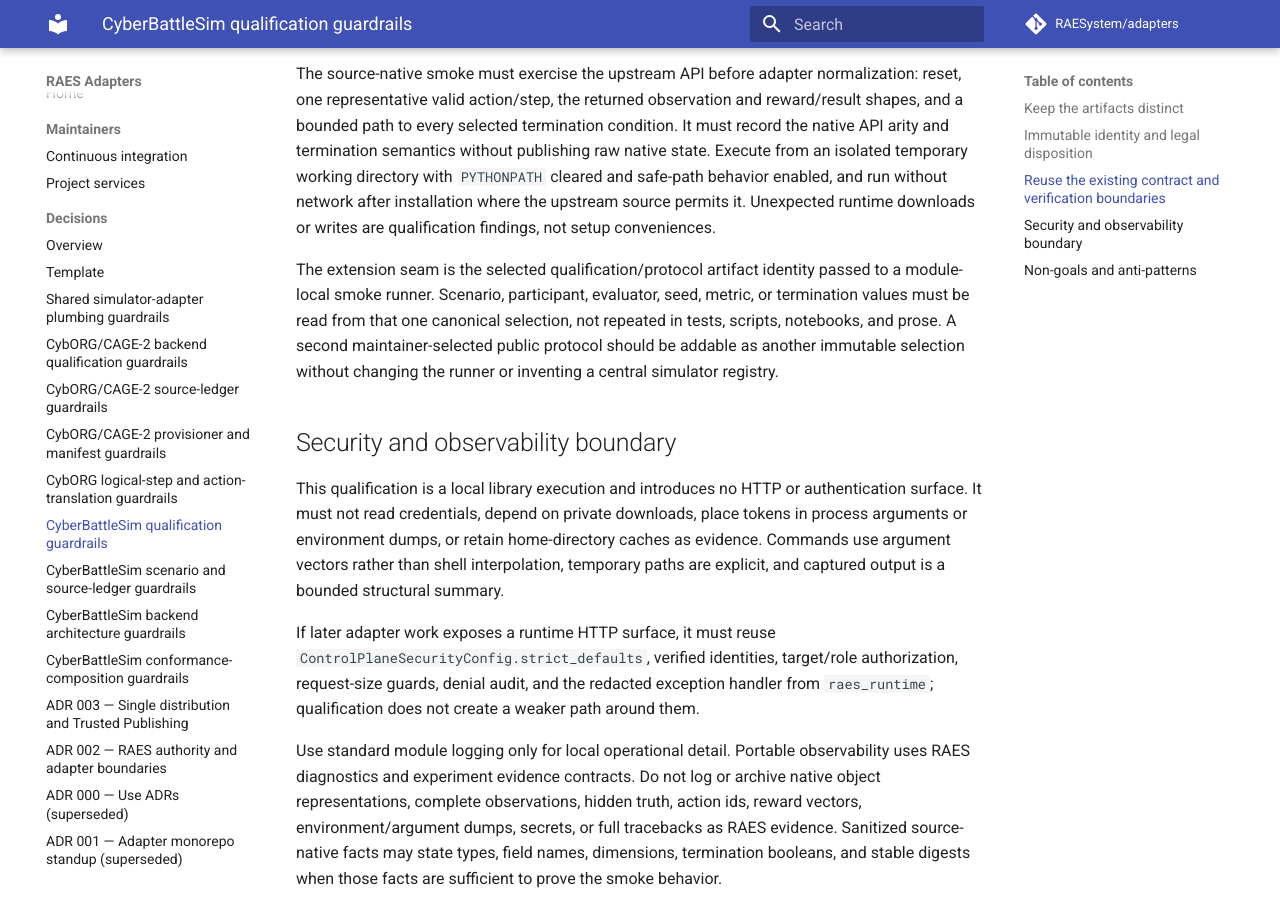
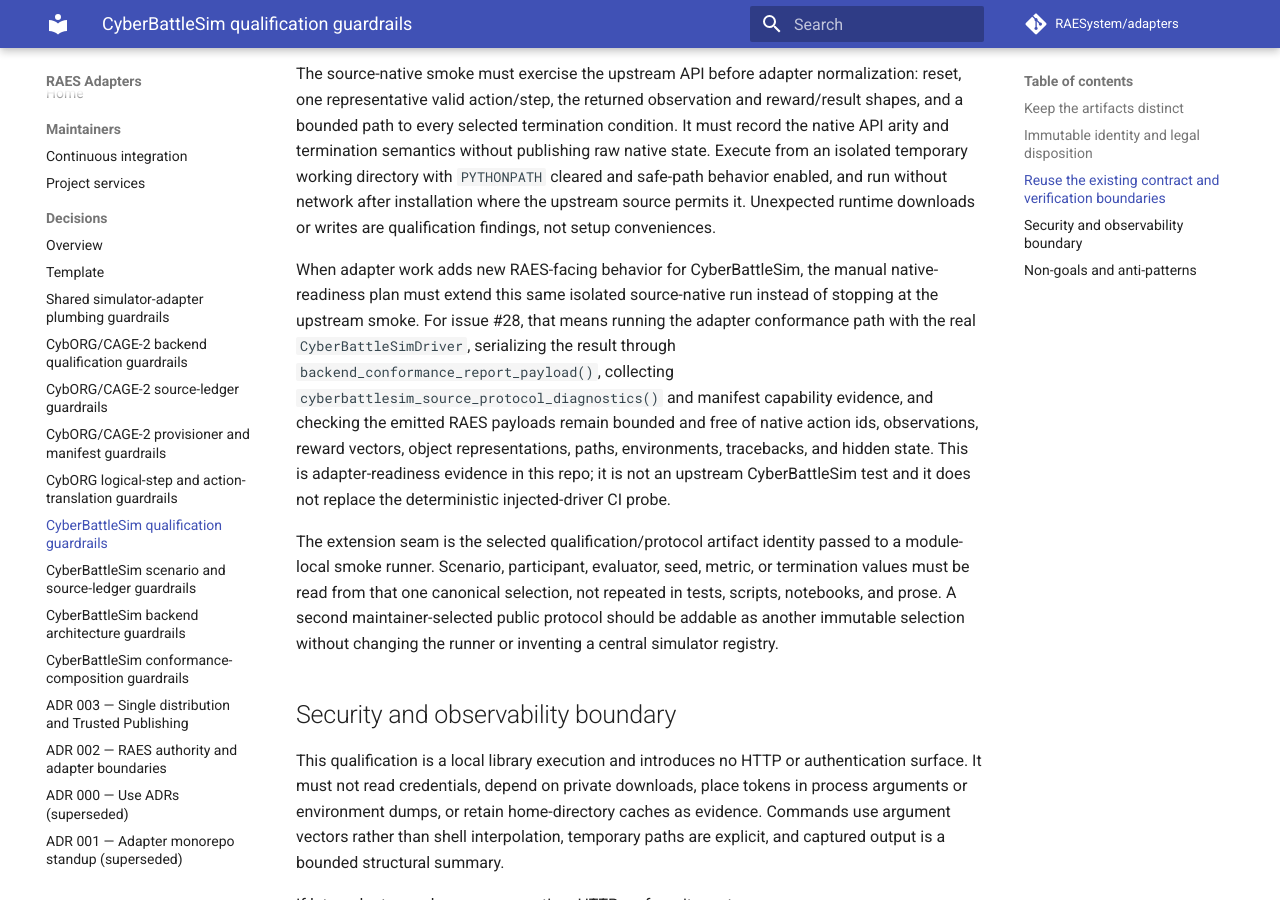
Before and after one commit to OpenRAE/adapters, an MkDocs documentation site: the page built from docs/decisions/cyberbattlesim-qualification-guardrails.md, in a window 1280 px wide and 900 px high, scrolled down 3183 px. Built offline with MkDocs 1.6.1 and Material for MkDocs 9.7.7, drawn with Linux system fonts in a browser that asks for light colours; comment, search, counter and statistics services are not loaded.

Commit message:
docs(cyberbattlesim): extend native readiness plan

```diff
--- a/docs/decisions/cyberbattlesim-qualification-guardrails.md
+++ b/docs/decisions/cyberbattlesim-qualification-guardrails.md
@@ -101,6 +101,18 @@
 permits it. Unexpected runtime downloads or writes are qualification findings,
 not setup conveniences.
 
+When adapter work adds new RAES-facing behavior for CyberBattleSim, the manual
+native-readiness plan must extend this same isolated source-native run instead
+of stopping at the upstream smoke. For issue #28, that means running the
+adapter conformance path with the real `CyberBattleSimDriver`, serializing the
+result through `backend_conformance_report_payload()`, collecting
+`cyberbattlesim_source_protocol_diagnostics()` and manifest capability evidence,
+and checking the emitted RAES payloads remain bounded and free of native action
+ids, observations, reward vectors, object representations, paths, environments,
+tracebacks, and hidden state. This is adapter-readiness evidence in this repo;
+it is not an upstream CyberBattleSim test and it does not replace the
+deterministic injected-driver CI probe.
+
 The extension seam is the selected qualification/protocol artifact identity
 passed to a module-local smoke runner. Scenario, participant, evaluator, seed,
 metric, or termination values must be read from that one canonical selection,
```
Also changed, not shown: docs/decisions/cyberbattlesim-conformance-guardrails.md (+12 -0 lines), 1 other file.
